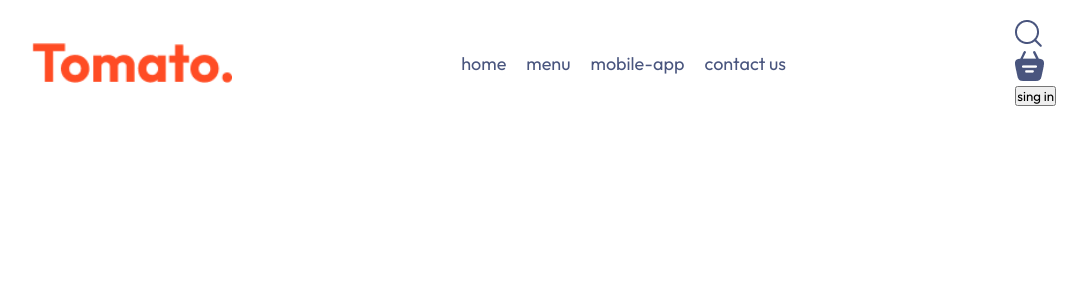
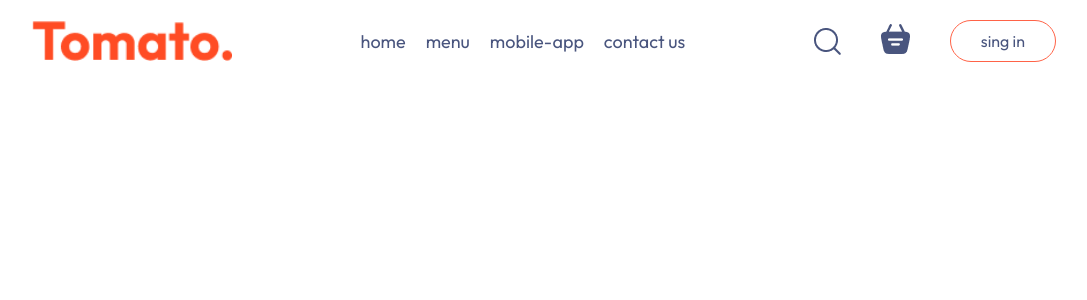
Before and after one commit to shaxa98/DliweryFood, a React (Vite) app in the folder Food/: page / in a window 1280 px wide. Shown: the top 300 px of the page, without its empty margins (96-1183 px from the left). Built offline with nearby package versions, Linux system fonts and the light colour scheme.

Commit message:
update navbar button

```diff
--- a/Food/src/components/navbar/Navbar.css
+++ b/Food/src/components/navbar/Navbar.css
@@ -18,3 +18,17 @@
   color: #49557e;
   font-size: 18px;
 }
+.navbar-right {
+  display: flex;
+  align-items: center;
+  gap: 40px;
+}
+.navbar button {
+  background: transparent;
+  font-size: 16px;
+  color: #49557e;
+  border: 1px solid tomato;
+  padding: 10px 30px;
+  border-radius: 50px;
+  cursor: pointer;
+}
```
